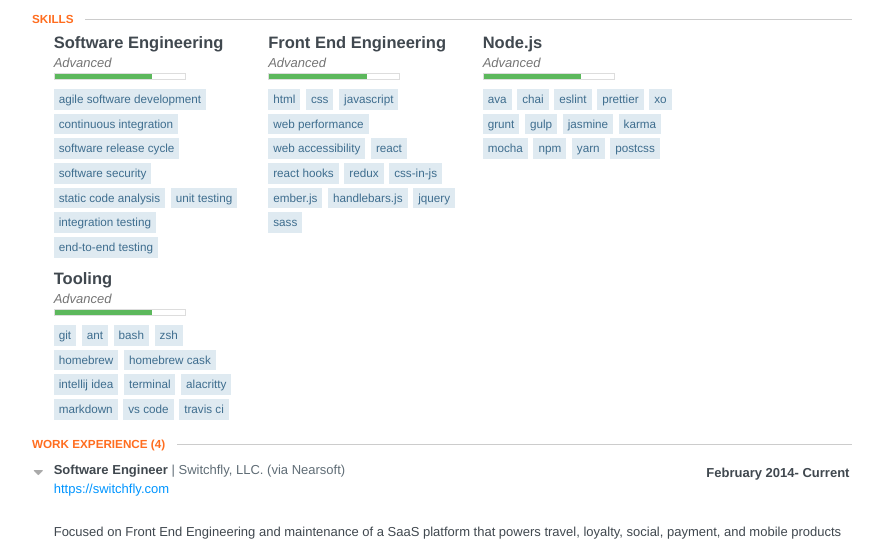
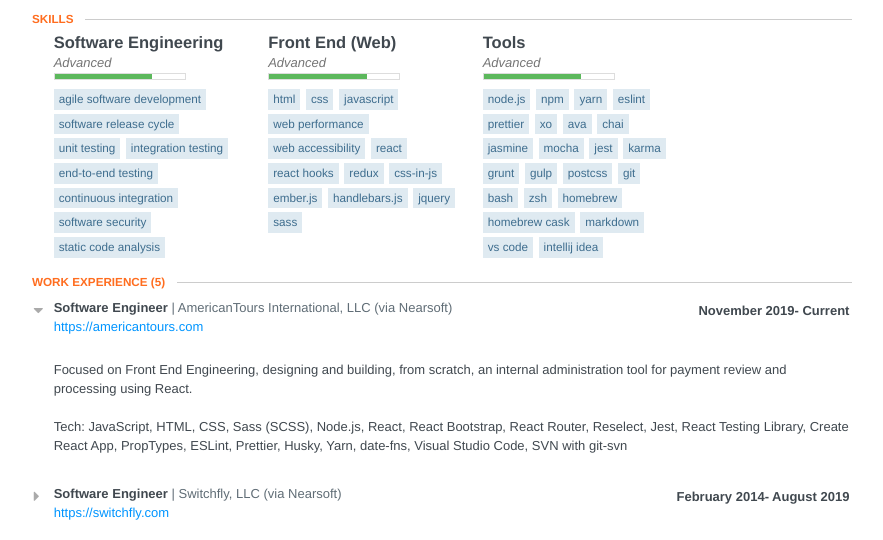
Before and after one commit to alebelcor/resume.json, a website: page docs/index.html in a window 1280 px wide. Shown: the part 256-796 px from the top of the page, without its empty margins (198-1081 px from the left). Drawn offline with Linux system fonts and the light colour scheme.

Commit message:
chore: Update build

```diff
--- a/docs/index.html
+++ b/docs/index.html
@@ -839,18 +839,18 @@
     			</div>
     			<ul class="keywords">
     				<li>Agile Software Development</li>
-    				<li>Continuous Integration</li>
     				<li>Software Release Cycle</li>
-    				<li>Software Security</li>
-    				<li>Static Code Analysis</li>
     				<li>Unit Testing</li>
     				<li>Integration Testing</li>
     				<li>End-to-end Testing</li>
+    				<li>Continuous Integration</li>
+    				<li>Software Security</li>
+    				<li>Static Code Analysis</li>
     			</ul>
     		</div>
     		<div class="item">
     			<h3 class="name">
-    				Front End Engineering
+    				Front End (Web)
     			</h3>
 
     			<div class="level advanced">
@@ -875,7 +875,7 @@
     		</div>
     		<div class="item">
     			<h3 class="name">
-    				Node.js
+    				Tools
     			</h3>
 
     			<div class="level advanced">
@@ -883,50 +883,36 @@
     				<div class="bar"></div>
     			</div>
     			<ul class="keywords">
-    				<li>AVA</li>
-    				<li>Chai</li>
+    				<li>Node.js</li>
+    				<li>npm</li>
+    				<li>Yarn</li>
     				<li>ESLint</li>
     				<li>Prettier</li>
     				<li>XO</li>
+    				<li>AVA</li>
+    				<li>Chai</li>
+    				<li>Jasmine</li>
+    				<li>Mocha</li>
+    				<li>Jest</li>
+    				<li>Karma</li>
     				<li>Grunt</li>
     				<li>Gulp</li>
-    				<li>Jasmine</li>
-    				<li>Karma</li>
-    				<li>Mocha</li>
-    				<li>npm</li>
-    				<li>Yarn</li>
     				<li>PostCSS</li>
-    			</ul>
-    		</div>
-    		<div class="item">
-    			<h3 class="name">
-    				Tooling
-    			</h3>
-
-    			<div class="level advanced">
-    				<em>Advanced</em>
-    				<div class="bar"></div>
-    			</div>
-    			<ul class="keywords">
     				<li>Git</li>
-    				<li>Ant</li>
     				<li>Bash</li>
     				<li>Zsh</li>
     				<li>Homebrew</li>
     				<li>Homebrew Cask</li>
-    				<li>IntelliJ IDEA</li>
-    				<li>Terminal</li>
-    				<li>Alacritty</li>
     				<li>Markdown</li>
     				<li>VS Code</li>
-    				<li>Travis CI</li>
+    				<li>IntelliJ IDEA</li>
     			</ul>
     		</div>
     	</section>
     </section>
     <section class="section">
       <header>
-        <h2 class='section-title'>Work Experience <span class="item-count">(4)</span></h2>
+        <h2 class='section-title'>Work Experience <span class="item-count">(5)</span></h2>
       </header>
 
       <section id="work">
@@ -937,10 +923,32 @@
 
     			<header>
     				<div class="position">Software Engineer</div>
-    				<div class="company">Switchfly, LLC. (via Nearsoft)</div>
+    				<div class="company">AmericanTours International, LLC (via Nearsoft)</div>
+    				<div class="date">
+    				  <span class="startDate">November 2019</span>
+    					<span class="endDate">- Current</span>
+    				</div>
+    			</header>
+
+        	<span class="website">
+        		<a target="_blank" href="https://americantours.com">https://americantours.com</a>
+        	</span>      	<div class="item" id="work-item">
+            <div class="summary">
+              <p><p>Focused on Front End Engineering, designing and building, from scratch, an internal administration tool for payment review and processing using React.<br><br>Tech: JavaScript, HTML, CSS, Sass (SCSS), Node.js, React, React Bootstrap, React Router, Reselect, Jest, React Testing Library, Create React App, PropTypes, ESLint, Prettier, Husky, Yarn, date-fns, Visual Studio Code, SVN with git-svn</p></p>
+            </div>
+        	</div>
+        </section>
+        <section class="work-item">
+
+            <input id="work-item-1" type="checkbox" class="toggle-item" />
+            <label for="work-item-1"></label>
+
+    			<header>
+    				<div class="position">Software Engineer</div>
+    				<div class="company">Switchfly, LLC (via Nearsoft)</div>
     				<div class="date">
     				  <span class="startDate">February 2014</span>
-    					<span class="endDate">- Current</span>
+    					<span class="endDate">- August 2019</span>
     				</div>
     			</header>
 
@@ -954,8 +962,8 @@
         </section>
         <section class="work-item">
 
-            <input id="work-item-1" type="checkbox" class="toggle-item" />
-            <label for="work-item-1"></label>
+            <input id="work-item-2" type="checkbox" class="toggle-item" />
+            <label for="work-item-2"></label>
 
     			<header>
     				<div class="position">Senior Software Engineer</div>
@@ -976,8 +984,8 @@
         </section>
         <section class="work-item">
 
-            <input id="work-item-2" type="checkbox" class="toggle-item" />
-            <label for="work-item-2"></label>
+            <input id="work-item-3" type="checkbox" class="toggle-item" />
+            <label for="work-item-3"></label>
 
     			<header>
     				<div class="position">Software Engineer</div>
@@ -998,8 +1006,8 @@
         </section>
         <section class="work-item">
 
-            <input id="work-item-3" type="checkbox" class="toggle-item" />
-            <label for="work-item-3"></label>
+            <input id="work-item-4" type="checkbox" class="toggle-item" />
+            <label for="work-item-4"></label>
 
     			<header>
     				<div class="position">Application Development Engineer</div>
@@ -1095,7 +1103,7 @@
             <div class="position">Many more on GitHub!</div>
           </header>
           <span class="website">
-            <a target="_blank" href="https://github.com/alebelcor">https://github.com/alebelcor</a>
+            <a target="_blank" href="https://github.com/alebelcor?tab&#x3D;repositories&amp;type&#x3D;source">https://github.com/alebelcor?tab&#x3D;repositories&amp;type&#x3D;source</a>
           </span>
           <div class="item">
           </div>
```
